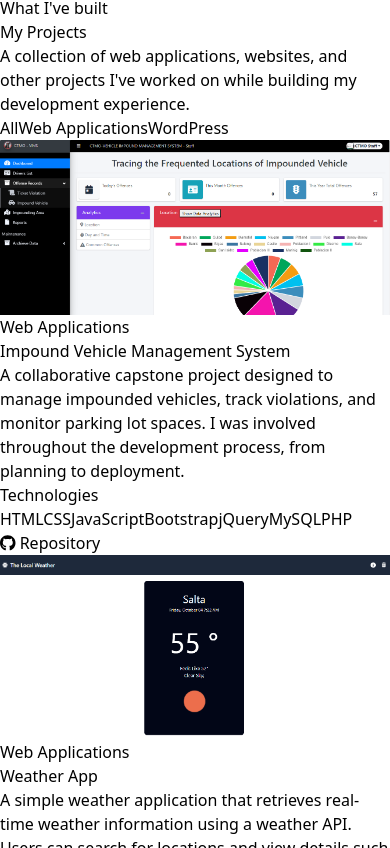
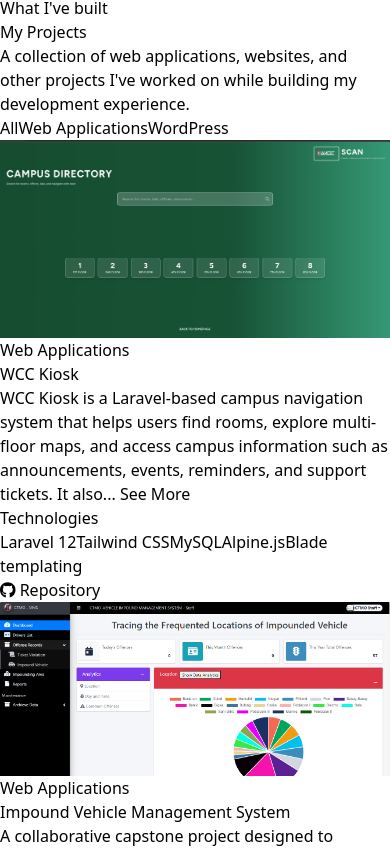
Before and after one commit to Jhziel/Portfolio, a Vue app: page /#home in a window 390 px wide. Shown: the part 7556-8404 px from the top of the page. Built offline with nearby package versions, Linux system fonts and the light colour scheme.

Commit message:
adding project

```diff
--- a/src/App.vue
+++ b/src/App.vue
@@ -42,11 +42,6 @@ onMounted(() => {
 </template>
 
 <style>
-.fade-in-up {
-  opacity: 0;
-  transform: translateY(10px);
-  transition: opacity 0.5s ease-in, transform 0.5s ease-in;
-}
 .active {
   opacity: 1;
   transform: translateY(0);
--- a/src/components/AboutMe.vue
+++ b/src/components/AboutMe.vue
@@ -6,7 +6,7 @@ import GradPic from "@/assets/images/GradPic.png";
 <template>
   <section
     id="about"
-    class="relative min-h-screen bg-[#0d1117] px-6 sm:px-10 lg:px-20 py-24 flex items-center fade-in-up"
+    class="relative min-h-screen bg-[#0d1117] px-6 sm:px-10 lg:px-20 py-24 flex items-center "
   >
     <div class="w-full max-w-6xl mx-auto">
       <!-- Section Title -->
--- a/src/components/Contact.vue
+++ b/src/components/Contact.vue
@@ -4,7 +4,7 @@ import ContactItem from "@/components/ContactItem.vue";
 <template>
   <section
     id="contact"
-    class="relative min-h-screen overflow-hidden bg-[#0d1117] px-6 py-24 sm:px-10 lg:px-20 fade-in-up"
+    class="relative min-h-screen overflow-hidden bg-[#0d1117] px-6 py-24 sm:px-10 lg:px-20 "
   >
     <!-- Background Glow -->
     <div
--- a/src/components/Projects.vue
+++ b/src/components/Projects.vue
@@ -5,6 +5,7 @@ import { computed, ref } from "vue";
 import WeatherImg from "@/assets/images/projects/WeatherApp.png";
 import Portfolio from "@/assets/images/projects/Portfolio.png";
 import Capstone from "@/assets/images/projects/Capstone.png";
+import WccKiosk from "@/assets/images/projects/WccKiosk.png";
 
 import ProjectItems from "@/components/ProjectItems.vue";
 import TechonologyItems from "./TechonologyItems.vue";
@@ -14,6 +15,22 @@ const activeCategory = ref("All");
 const categories = ["All", "Web Applications", "WordPress"];
 
 const projects = [
+  {
+    title: "WCC Kiosk",
+    category: "Web Applications",
+    img: WccKiosk,
+    repo: "https://github.com/Jhziel/WCC-Directory",
+    live: null,
+    description:
+      "WCC Kiosk is a Laravel-based campus navigation system that helps users find rooms, explore multi-floor maps, and access campus information such as announcements, events, reminders, and support tickets. It also includes an admin dashboard for managing rooms and content efficiently.",
+    technologies: [
+      "Laravel 12",
+      "Tailwind CSS",
+      "MySQL",
+      "Alpine.js",
+      "Blade templating",
+    ],
+  },
   {
     title: "Impound Vehicle Management System",
     category: "Web Applications",
@@ -89,7 +106,7 @@ const filteredProjects = computed(() => {
 <template>
   <section
     id="projects"
-    class="relative min-h-screen bg-[#0d1117] px-6 py-24 sm:px-10 lg:px-20 fade-in-up"
+    class="relative min-h-screen bg-[#0d1117] px-6 py-24 sm:px-10 lg:px-20"
   >
     <div class="mx-auto w-full max-w-6xl">
       <!-- Section Header -->
--- a/src/components/Skills.vue
+++ b/src/components/Skills.vue
@@ -20,7 +20,7 @@ import vue from "@/assets/images/tech/vue.svg";
 <template>
   <section
     id="skills"
-    class="relative min-h-screen bg-[#0d1117] px-6 py-24 sm:px-10 lg:px-20 fade-in-up"
+    class="relative min-h-screen bg-[#0d1117] px-6 py-24 sm:px-10 lg:px-20 "
   >
     <div class="mx-auto w-full max-w-6xl">
 
```
Also changed, not shown: src/assets/images/projects/WccKiosk.png (added).
